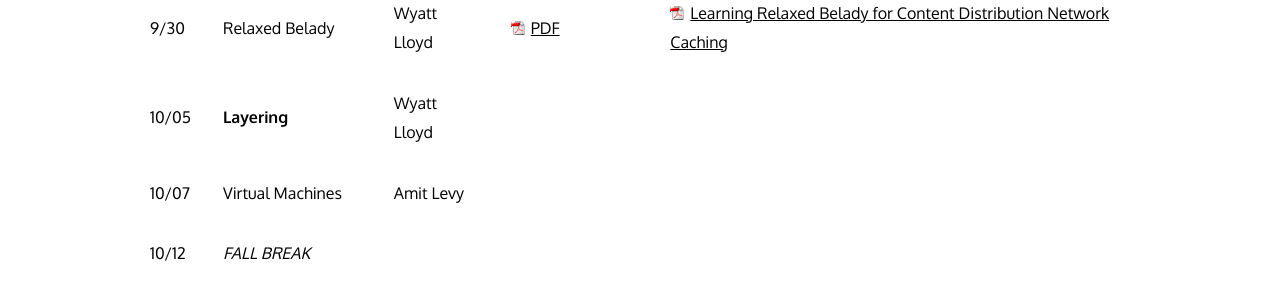
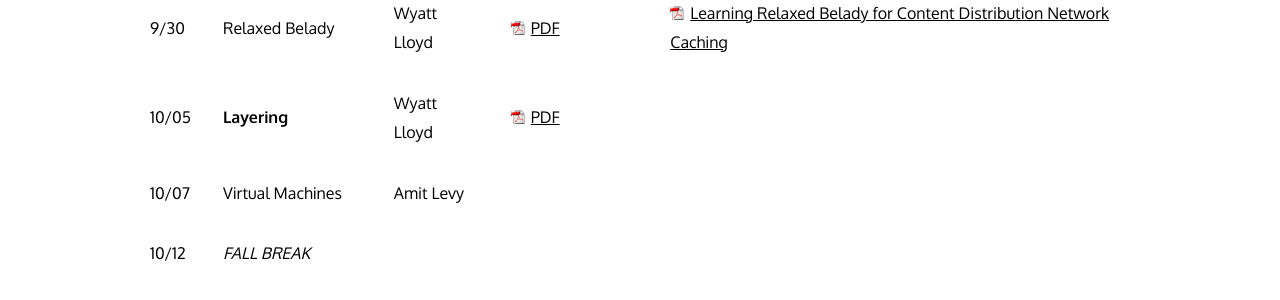
Before and after one commit to cos316/cos316-web, a Jekyll site: the page built from lectures.md, in a window 1280 px wide and 900 px high, scrolled down 807 px. Shown: the part 153-453 px from the top of the window. Built offline with Jekyll 4.4.1, drawn with Linux system fonts in a browser that asks for light colours; nearby versions of some CDN libraries.

Commit message:
Add network layering lecture

```diff
--- a/lectures.md
+++ b/lectures.md
@@ -25,7 +25,7 @@ expected to attend lecture live if that is at all reasonable for you.
 | 9/23  | CPU Caching       | Amit Levy   | [PDF](/lectures/L08-cpucache.pdf) | | |
 | 9/28  | CDN Caching       | Wyatt Lloyd | [PDF](/lectures/L09-cdn-caching.pdf) | | |
 | 9/30  | Relaxed Belady    | Wyatt Lloyd | [PDF](/lectures/L10-lrb.pdf) | | [Learning Relaxed Belady for Content Distribution Network Caching](https://sunnyszy.github.io/assets/files/nsdi2020_lrb.pdf) |
-| 10/05 | **Layering**      | Wyatt Lloyd | | | |
+| 10/05 | **Layering**      | Wyatt Lloyd | [PDF](/lectures/L11-layering-networking.pdf) | | |
 | 10/07 | Virtual Machines  | Amit Levy   | | | |
 | 10/12 |  *FALL BREAK*     | | | | |
 | 10/14 | Mosh              | Amit Levy   | | | [Mosh: An Interactive Remote Shell for Mobile Clients](https://mosh.org/mosh-paper.pdf) |
```
Also changed, not shown: 1 other file.
